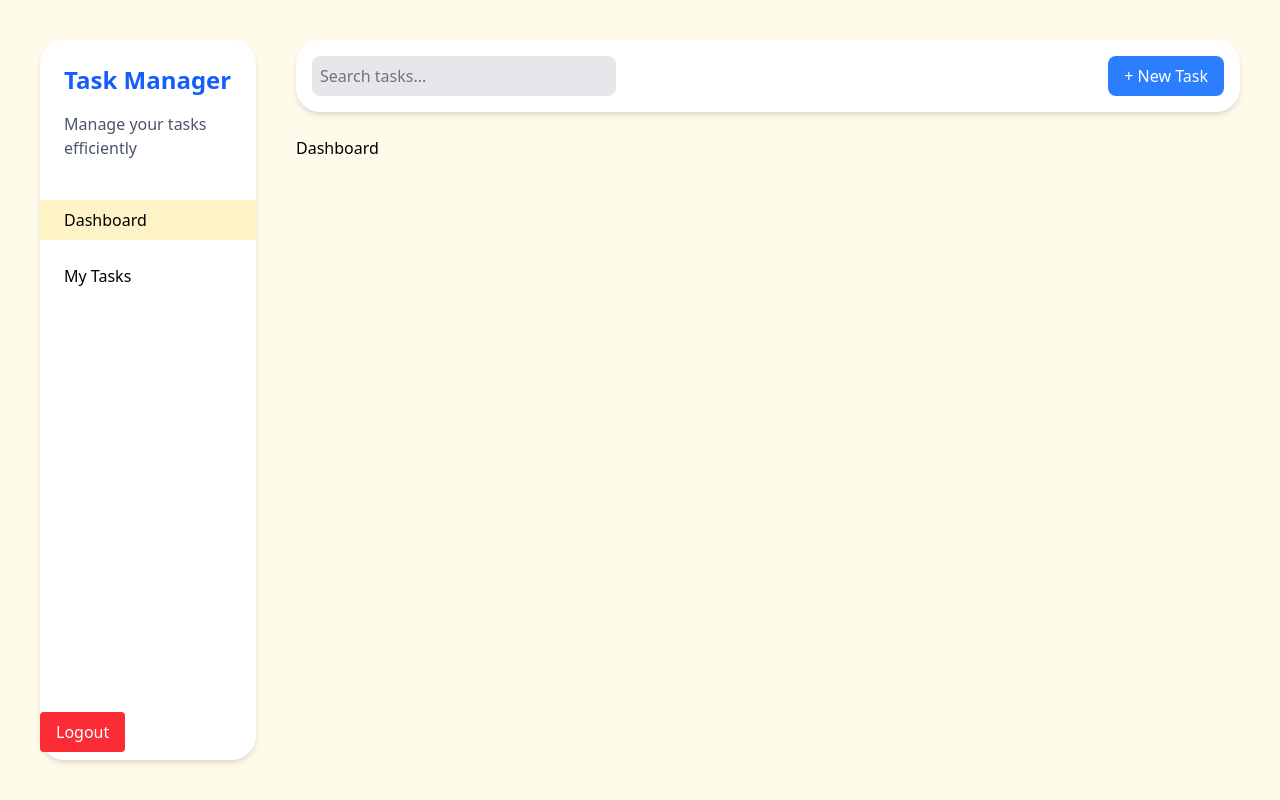
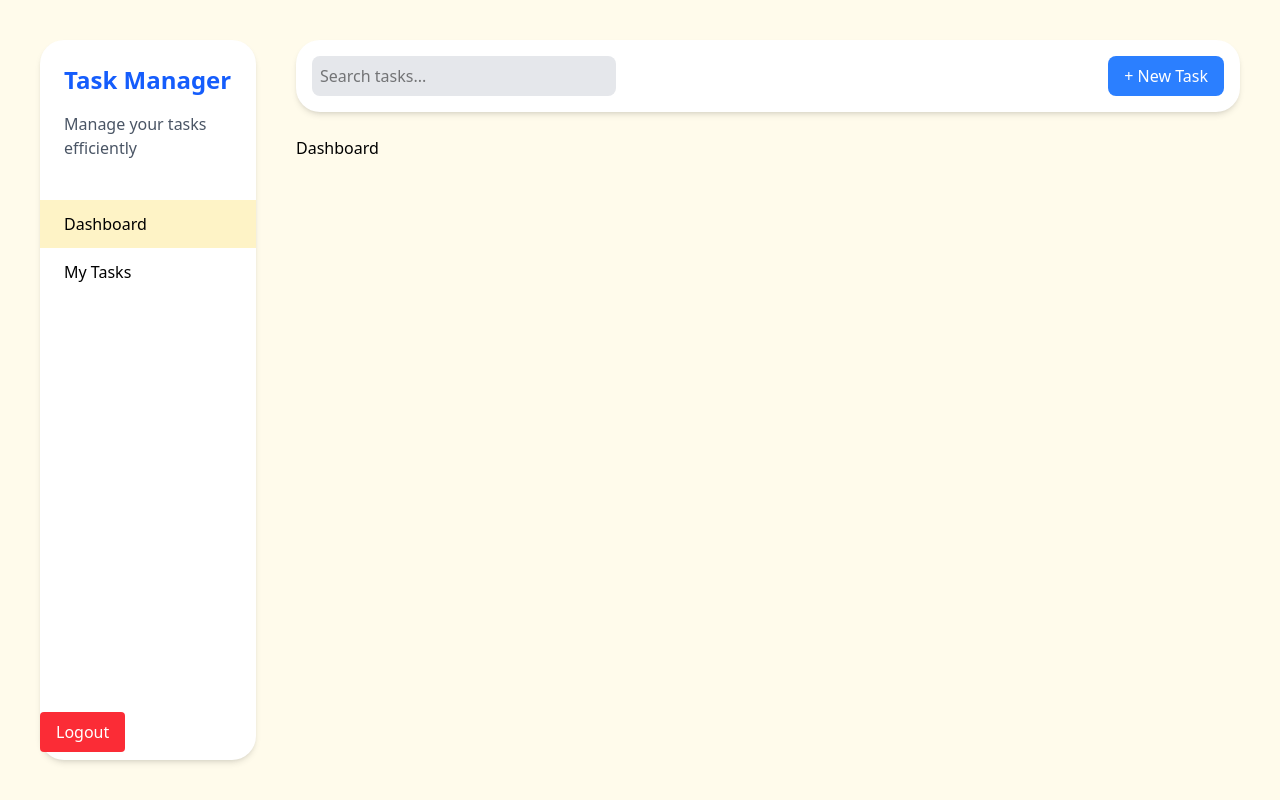
Before and after one commit to Safdari10/task-manager, a Next.js app in the folder frontend/: page /dashboard in a window 1280 px wide. Built offline with nearby package versions, Linux system fonts and the light colour scheme.

Commit message:
Update button padding in SidePanel for improved touch target size

```diff
--- a/frontend/src/app/dashboard/components/SidePanel.tsx
+++ b/frontend/src/app/dashboard/components/SidePanel.tsx
@@ -13,17 +13,17 @@ const SidePanel = ({ openTab, setOpenTab }: SidePanelProps) => {
           <h1 className="text-2xl font-bold text-blue-600">Task Manager</h1>
           <p className="mt-4 text-gray-600">Manage your tasks efficiently</p>
         </div>
-        <div className="flex flex-col items-center justify-center gap-4 w-full">
+        <div className="flex flex-col items-center justify-center w-full">
           <button
             onClick={() => setOpenTab("dashboard")}
-            className={`w-full text-left py-2 px-6 cursor-pointer ${
+            className={`w-full text-left py-3 px-6 cursor-pointer ${
               openTab === "dashboard" ? "bg-amber-100" : ""
             }`}>
             Dashboard
           </button>
           <button
             onClick={() => setOpenTab("myTasks")}
-            className={`w-full text-left py-2 px-6 cursor-pointer ${
+            className={`w-full text-left py-3 px-6 cursor-pointer ${
               openTab === "myTasks" ? "bg-amber-100" : ""
             }`}>
             My Tasks
```
